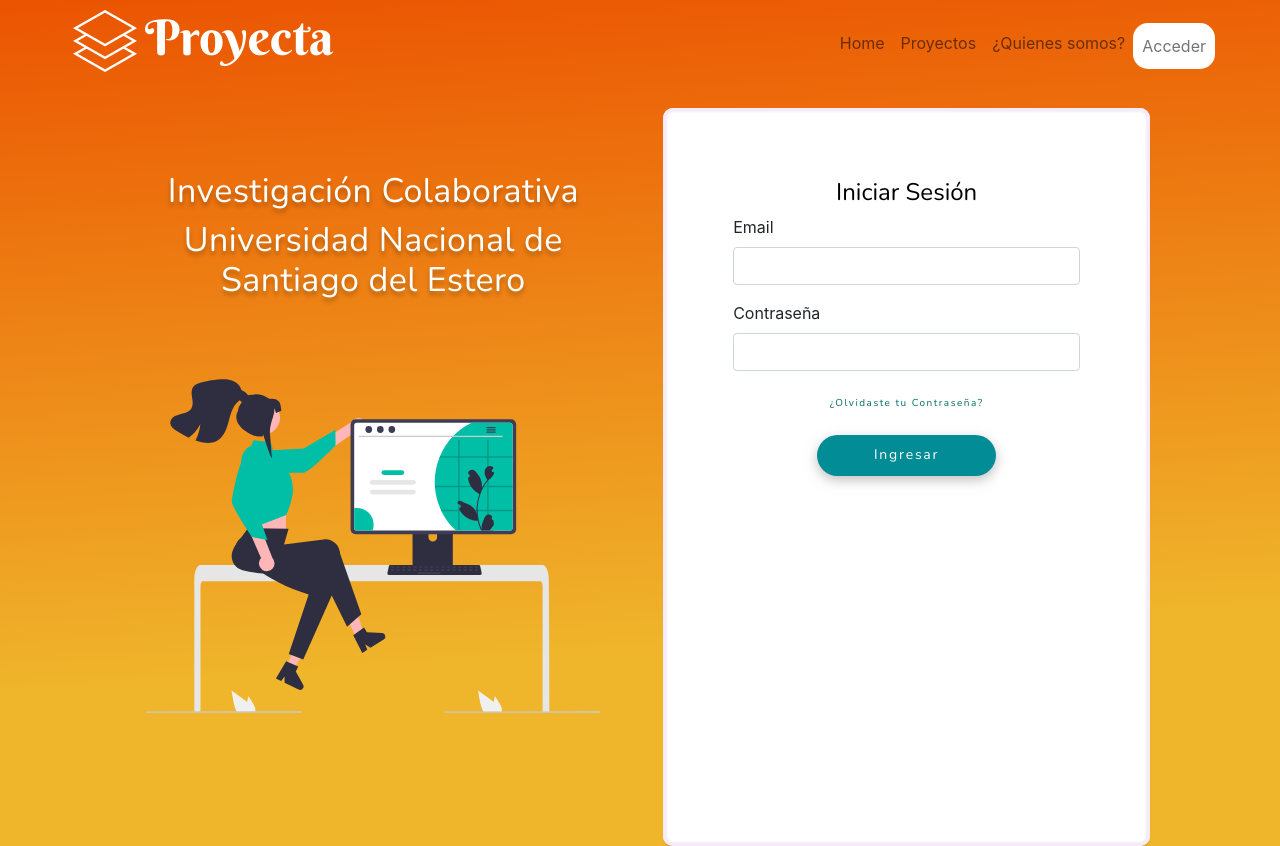
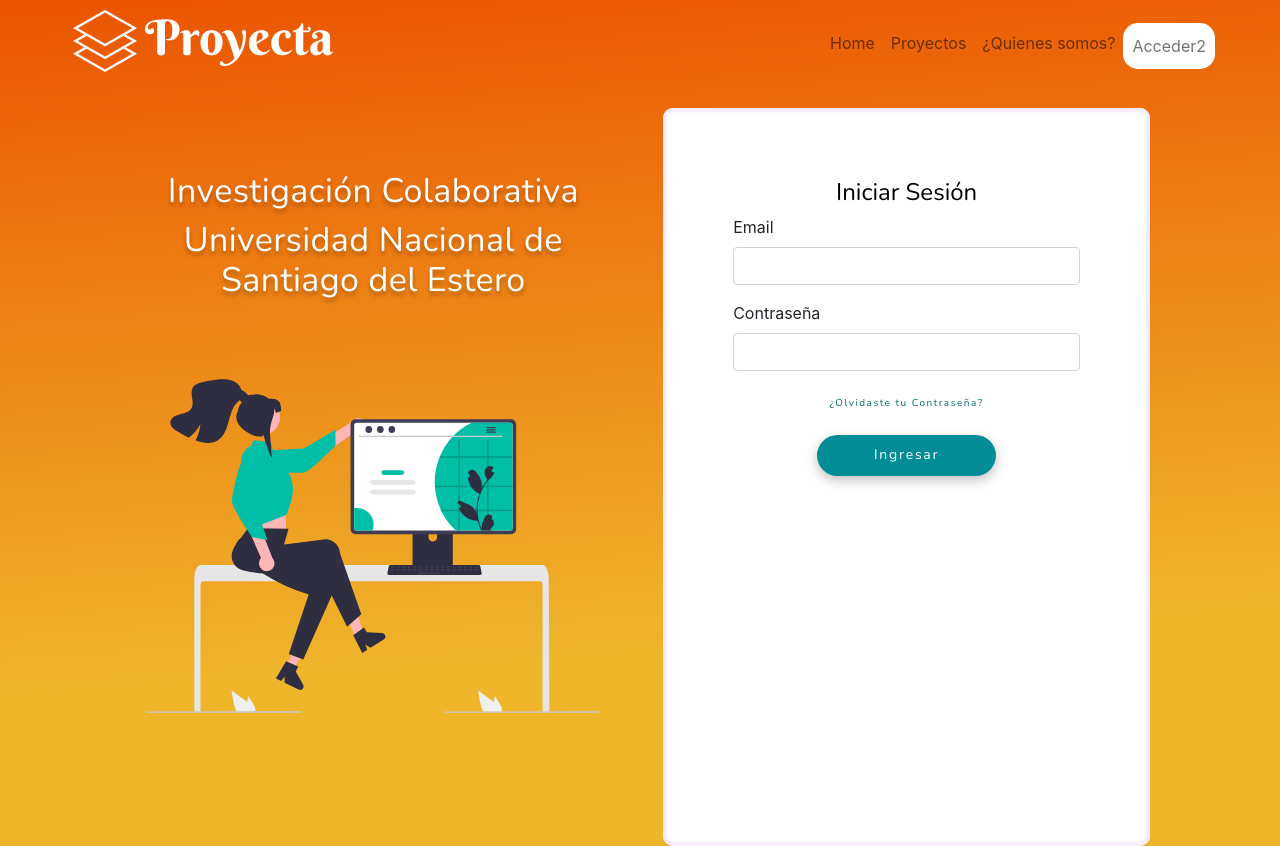
Before and after one commit to marielcaro/Proyecta-FrontEnd, a React (Create React App) app: page / in a window 1280 px wide. Built offline with nearby package versions, Linux system fonts and the light colour scheme.

Commit message:
cambio de nombres

```diff
--- a/src/components/Navbar.jsx
+++ b/src/components/Navbar.jsx
@@ -29,7 +29,7 @@ const Navbar = () => (
                         <a class="nav-link" href="#">¿Quienes somos?</a>
                     </li>
                     <li class="nav-item">
-                        <a class="nav-link btn btn-acceder">Acceder</a>
+                        <a class="nav-link btn btn-acceder">Acceder2</a>
                     </li>
                 </ul>
             </div>
```
